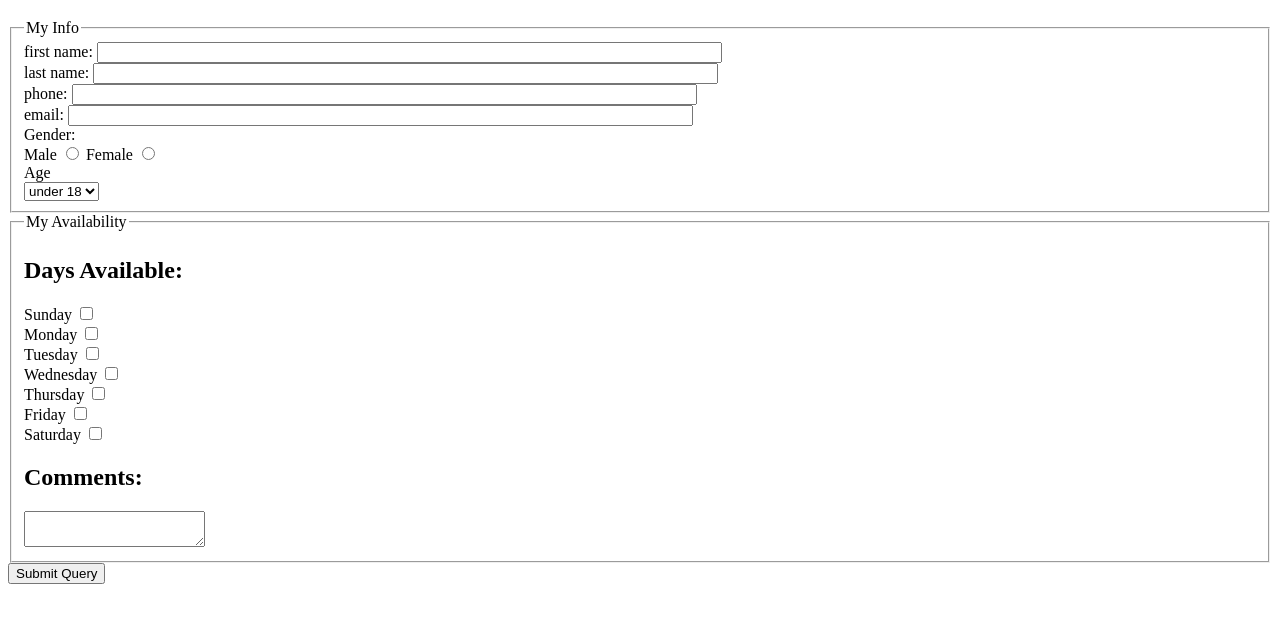
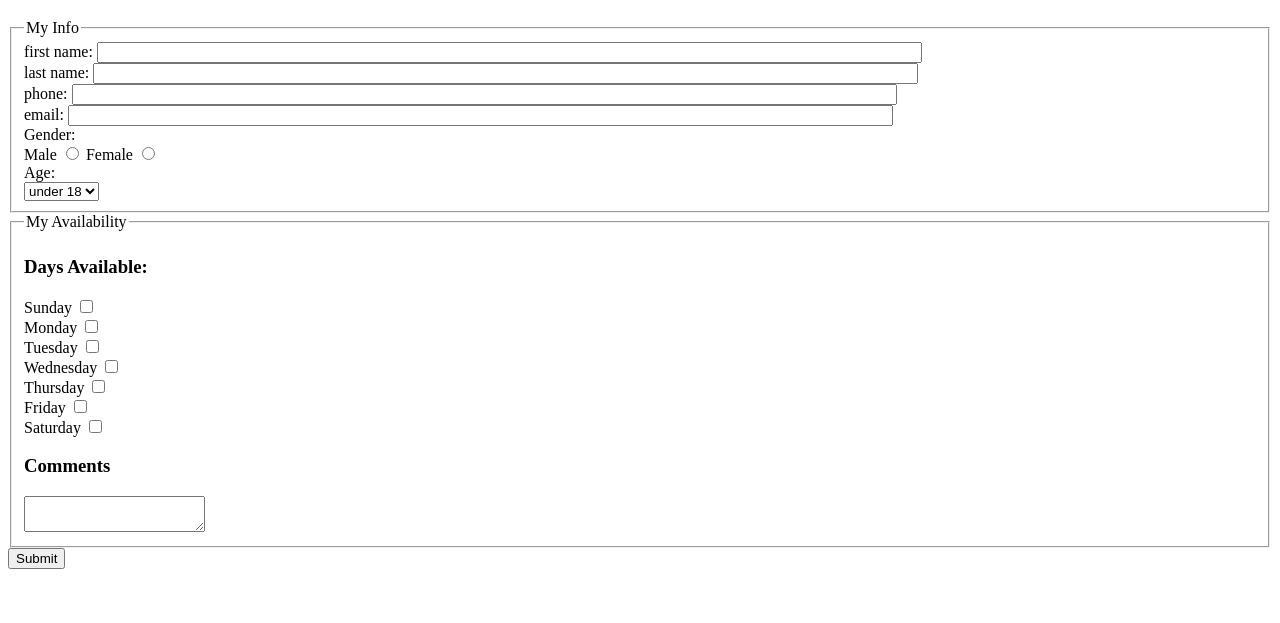
Before and after one commit to nicolelrn/webdev_lab5, a plain HTML site: page index.html in a window 1280 px wide. Shown: the part 61-684 px from the top of the page. Drawn offline with Linux system fonts and the light colour scheme.

Commit message:
finalized content
changed positions of some attributes to fit expected code

```diff
--- a/index.html
+++ b/index.html
@@ -2,23 +2,23 @@
 <html lang="en">
 <head>
   <meta charset="utf-8">
-  <title>Volunteer Form</title>
+  <title>Document</title>
 </head>
 <body>
   <h1>Volunteer Form</h1>
-  <form method="post" action="http://bloomingdale.sat.iit.edu/kriedan/lab3formscript.php">
+  <form action="http://bloomingdale.sat.iit.edu/kriedan/lab3formscript.php" method="post">
     <fieldset>
       <legend>My Info</legend>
-      <div><label>first name: <input type="text" name="first_name_field" size="75"></label></div>
-      <div><label>last name: <input type="text" name="last_name_field" size="75"></label></div>
-      <div><label>phone: <input type="text" name="phone_field" size="75"></label></div>
-      <div><label>email: <input type="text" name="email_field" size="75"></label></div>
-      <div>Gender:</div>
-        <div>
-          <label>Male <input type="radio" name="gender_field" value="male"></label>
-          <label>Female <input type="radio" name="gender_field" value="female"></label>
-        </div>
-      <div>Age</div>
+      <div><label>first name: <input size="100" type="text" name="first_name_field"></label></div>
+      <div><label>last name: <input size="100" type="text" name="last_name_field"></label></div>
+      <div><label>phone: <input size="100" type="text" name="phone_field"></label></div>
+      <div><label>email: <input size="100" type="text" name="email_field"></label></div>
+      <div>Gender: </div>
+      <div>
+        <label>Male <input type="radio" name="gender_field" value="male"></label>
+        <label>Female <input type="radio" name="gender_field" value="female"></label>
+      </div>
+      <div>Age: </div>
       <select name="age_field">
         <option>under 18</option>
         <option>over 18</option>
@@ -26,7 +26,8 @@
     </fieldset>
     <fieldset>
       <legend>My Availability</legend>
-      <h2>Days Available:</h2>
+      <h3>Days Available:</h3>
+      <div>
         <div><label>Sunday <input type="checkbox" name="available_field[]" value="sunday"></label></div>
         <div><label>Monday <input type="checkbox" name="available_field[]" value="monday"></label></div>
         <div><label>Tuesday <input type="checkbox" name="available_field[]" value="tuesday"></label></div>
@@ -34,11 +35,12 @@
         <div><label>Thursday <input type="checkbox" name="available_field[]" value="thursday"></label></div>
         <div><label>Friday <input type="checkbox" name="available_field[]" value="friday"></label></div>
         <div><label>Saturday <input type="checkbox" name="available_field[]" value="saturday"></label></div>
-      <h2>Comments:</h2>
-      <textarea name="comments_field"></textarea>
+        <h3>Comments</h3>
+        <textarea name="comments_field"></textarea>
+      </div>
     </fieldset>
     <input type="hidden" name="hidden_field" value="Nicole">
-    <input type="submit" value="Submit Query">
+    <input type="submit">
   </form>
 </body>
 </html>
```
